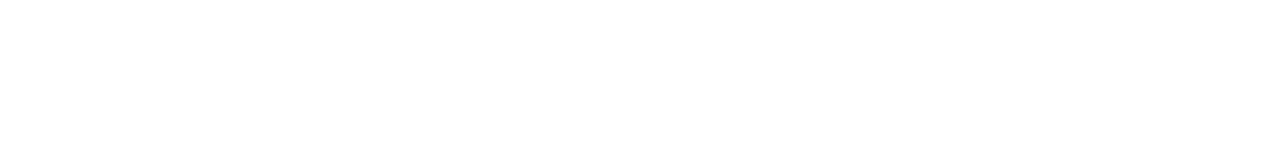
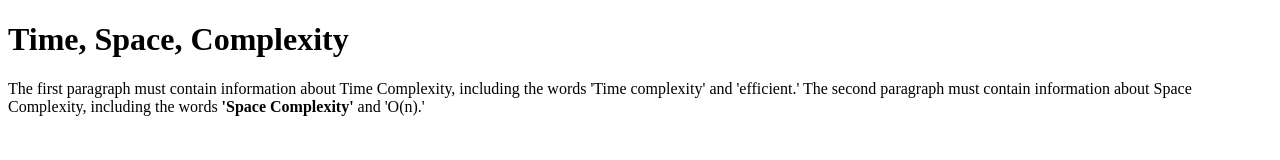
Before and after one commit to acciojob/time-and-space-complexity-annu666, a website: page main.html in a window 1280 px wide. Drawn offline with Linux system fonts and the light colour scheme.

Commit message:
created a submission

```diff
--- a/main.html
+++ b/main.html
@@ -10,7 +10,9 @@
 	<!-- the entire body must be written by student -->
     <script type="text/javascript" src="./script.js">
 </script>
-
+<h1>Time, Space, Complexity</h1>
+	<p1>The first paragraph must contain information about Time Complexity, including the words 'Time complexity' and 'efficient.'</p1>
+<p2>The second paragraph must contain information about Space Complexity, including the words <b>'Space Complexity'</b> and 'O(n).'</p2>
 </body>
 
 </html>
```
